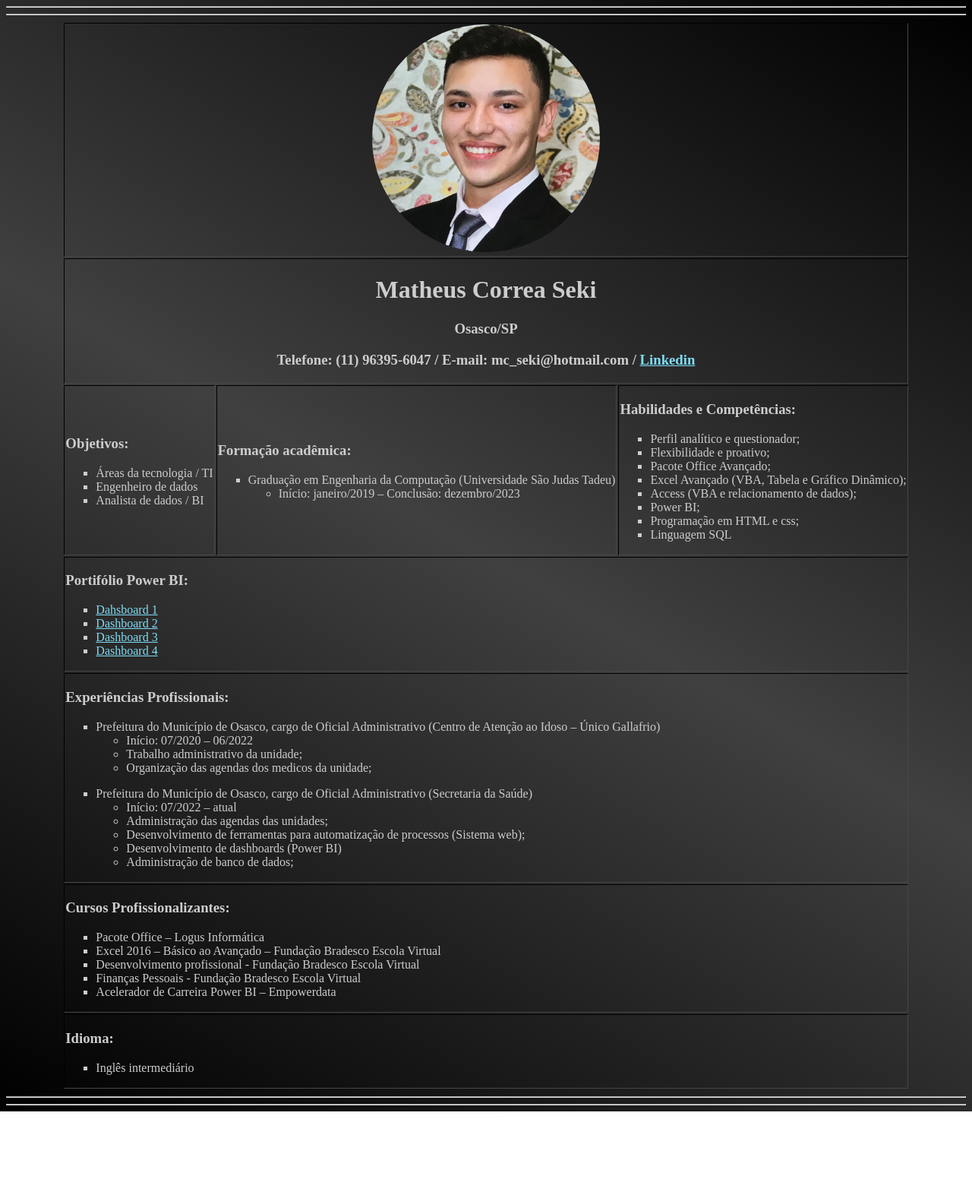
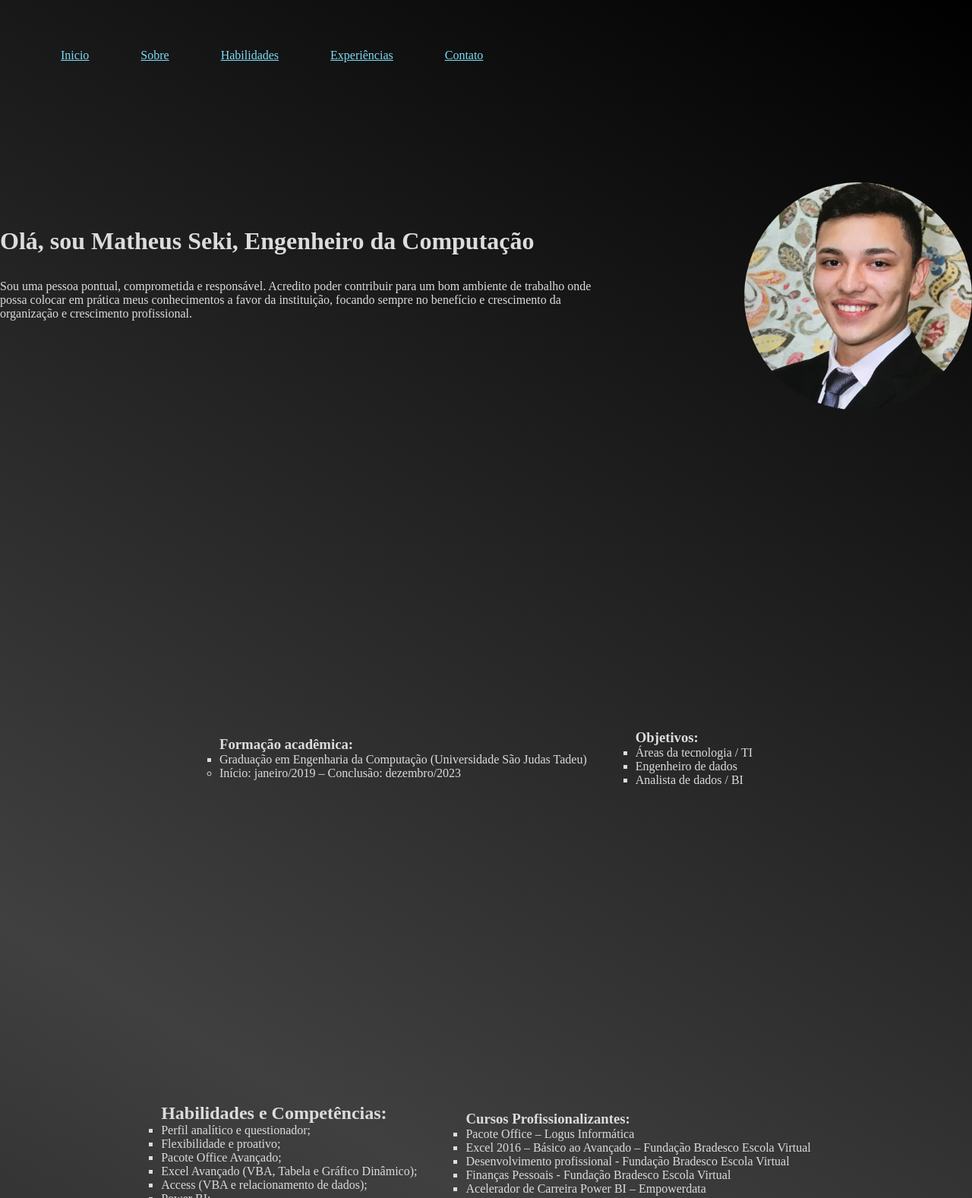
Before and after one commit to mcseki/curriculo, a plain HTML site: page index.html in a window 1280 px wide. Shown: the top 1577 px of the page at 76% size. Before the commit the page ends 1463 px from the top, so only its background shows below. Drawn offline with Linux system fonts and the light colour scheme.

Commit message:
Add files via upload
new curriculo

```diff
--- a/index.html
+++ b/index.html
@@ -1,31 +1,48 @@
 <!DOCTYPE html>
-<html lang="en">
+<html lang="pt-BR">
 <head>
     <meta charset="UTF-8">
     <meta name="viewport" content="width=device-width, initial-scale=1.0">
-    <title>Currículo - Matheus Seki</title>
+    <title>Currículo - Matheus Correa Seki</title>
     <link rel="stylesheet" href="style.css">
 </head>
 <body>
-    <table border="1">
 
-    <tr><td colspan="3"><div style="text-align: center;" class="animacao"><img src="Perfil (2).JPG" class="foto" alt="Matheus Seki"></div></td></tr>
+    <nav class="navbar">
+        <div class="navbar_content">
+            <ul class="navbar_links">
+                <li><a href="#header">Inicio</a></li>
+                <li><a href="#about">Sobre</a></li>
+                <li><a href="#skills">Habilidades</a></li>
+                <li><a href="#exp">Experiências</a></li>
+                <li><a href="#footer">Contato</a></li>
+            </ul>
 
-    <tr><td colspan="3">
-    <h1 style="text-align: center;">Matheus Correa Seki</h1>
-    <h3 style="text-align: center;">Osasco/SP</h3>
-    <h3 style="text-align: center;">Telefone: (11) 96395-6047 / E-mail: mc_seki@hotmail.com / <a href="https://www.linkedin.com/in/matheus-seki-5a8673209/" target="_blank">Linkedin</a></h3>
-    </td><hr></tr>
-    <hr>
-    <tr><td ><h3>Objetivos:</h3>
-        <ul type="square">
-            <li>Áreas da tecnologia / TI</li>
-            <li>Engenheiro de dados
-            </li>
-            <li>Analista de dados / BI</li>
-        </ul>
-    </td>
-    <td ><h3>Formação acadêmica:</h3>
+        </div>
+
+    </nav>
+
+    <!--Inicio-->
+
+    <header id="header" class="max-width">
+        <div class="header__left">
+            <h1>Olá, sou Matheus Seki, Engenheiro da Computação</h1>
+            <p>Sou uma pessoa pontual, comprometida e responsável. Acredito poder contribuir para um bom ambiente de trabalho onde possa colocar em prática meus conhecimentos a favor da instituição, focando sempre no benefício e crescimento da organização e crescimento profissional.</p>
+            <!--<a href="#about">Saiba mais!</a>-->
+        </div>
+        <div class="header__right">
+            <div class="header__image">
+                <img src="Perfil (2).JPG" class="eu" alt="Matheus Seki">
+            </div>
+
+        </div>
+    </header>
+
+    <!--Sobre mim-->
+
+    <section id="about" class="max-width">
+        <div class="section_left">
+            <h3>Formação acadêmica:</h3>
         <ul type="square">
             <li>Graduação em Engenharia da Computação (Universidade São Judas Tadeu)</li>
             <ul>
@@ -33,8 +50,24 @@
                 </li>
             </ul>
         </ul>
-    </td>
-    <td><h3>Habilidades e Competências:</h3>
+        </div>
+        <div class="section_right">
+            <h3>Objetivos:</h3>
+        <ul type="square">
+            <li>Áreas da tecnologia / TI</li>
+            <li>Engenheiro de dados
+            </li>
+            <li>Analista de dados / BI</li>
+        </ul>
+        </div>
+
+    </section>
+
+    <!--Habilidades-->
+
+    <section id="skills" class="max-width">
+        <div class="section_skills_left">
+            <h2>Habilidades e Competências:</h2>
             <ul type="square">
                 <li>Perfil analítico e questionador;</li>
                 <li>Flexibilidade e proativo;           </li>
@@ -47,23 +80,33 @@
                 <li>Programação em HTML e css;</li>
                 <li>Linguagem SQL</li>
             </ul>
-    </td>
-    </tr>
+        </div>
+        <div class="section_skills_right">
+            <h3>Cursos Profissionalizantes:</h3>
+            <ul type="square">
+                <li>Pacote Office – Logus Informática</li>
+                <li>Excel 2016 – Básico ao Avançado – Fundação Bradesco Escola Virtual</li>
+                <li>Desenvolvimento profissional - Fundação Bradesco Escola Virtual</li>
+                <li>Finanças Pessoais - Fundação Bradesco Escola Virtual</li>
+                <li>Acelerador de Carreira Power BI – Empowerdata</li>
+            </ul>
 
-    <tr><td colspan="3"><h3>Portifólio Power BI:</h3>
+            <h3>Idioma:</h3>
                 <ul type="square">
-            <li><a href="https://app.powerbi.com/view?r=eyJrIjoiOTQzOWYyMTItYTk5Zi00OWEwLWJmMDgtNWNmNDMxMTllMDkxIiwidCI6IjkwZGQ1YjY0LWU3MTAtNGQzZi1iYmVjLTU5NDI3Y2NiNDVhOSJ9" target="_blank">Dahsboard 1</a></li>
-            <li><a href="https://app.powerbi.com/view?r=eyJrIjoiNGJmMGViNzktNzE3Mi00MWUxLWEzNTMtODRkY2FiOWY4ZGJjIiwidCI6IjkwZGQ1YjY0LWU3MTAtNGQzZi1iYmVjLTU5NDI3Y2NiNDVhOSJ9" target="_blank">Dashboard 2</a></li>
-            <li><a href="https://app.powerbi.com/view?r=eyJrIjoiZjEwYzZhN2ItMGM3NC00OTlhLThjMjItN2JkYzc5YzI3OTg2IiwidCI6IjkwZGQ1YjY0LWU3MTAtNGQzZi1iYmVjLTU5NDI3Y2NiNDVhOSJ9" target="_blank">Dashboard 3</a></li>
-            <li><a href="https://app.powerbi.com/view?r=eyJrIjoiMzAxOTVlZDUtNTE5NS00ODMzLWJmOTEtZmU0MzY4MTUwYmZjIiwidCI6IjkwZGQ1YjY0LWU3MTAtNGQzZi1iYmVjLTU5NDI3Y2NiNDVhOSJ9" target="_blank">Dashboard 4</a></li>
+                    <li>Inglês intermediário</li>
+                 </ul>
+        </div>
 
-        </ul>
-    </td></tr>
+    </section>
 
-    <tr><td colspan="3"><h3>Experiências Profissionais:</h3>
+    <!--Experiencias-->
+
+    <section id="exp" class="max-width">
+        <div class="section_exp_left">
+            <h3>Experiências Profissionais:</h3>
             <ul type="square">
-            <li>Prefeitura do Município de Osasco, cargo de Oficial Administrativo (Centro de Atenção ao Idoso
-                – Único Gallafrio)</li>
+                <li><h4>Prefeitura do Município de Osasco, cargo de Oficial Administrativo (Centro de Atenção ao Idoso
+                    – Único Gallafrio)</h4></li>
                     <ul>
                         <li>Início: 07/2020 – 06/2022
                         </li>
@@ -73,9 +116,8 @@
                         </li>
                     </ul>
             </ul>
-        <ul type="square">
-            <li>Prefeitura do Município de Osasco, cargo de Oficial Administrativo (Secretaria da Saúde)
-            </li>
+        </BR><ul type="square">
+                <li><h4>Prefeitura do Município de Osasco, cargo de Oficial Administrativo (Secretaria da Saúde)</h4></li>
                 <ul>
                     <li>Início: 07/2022 – atual
                     </li>
@@ -88,26 +130,29 @@
                     <li>Administração de banco de dados;</li>
                 </ul>
             </ul>
-    </td></tr>
+        </div>
 
-    <tr><td colspan="3"><h3>Cursos Profissionalizantes:</h3>
+        <div class="section_exp_right">
+            <h3>Portifólio Power BI:</h3>
         <ul type="square">
-            <li>Pacote Office – Logus Informática</li>
-            <li>Excel 2016 – Básico ao Avançado – Fundação Bradesco Escola Virtual</li>
-            <li>Desenvolvimento profissional - Fundação Bradesco Escola Virtual</li>
-            <li>Finanças Pessoais - Fundação Bradesco Escola Virtual</li>
-            <li>Acelerador de Carreira Power BI – Empowerdata</li>
+            <li><a href="https://app.powerbi.com/view?r=eyJrIjoiOTQzOWYyMTItYTk5Zi00OWEwLWJmMDgtNWNmNDMxMTllMDkxIiwidCI6IjkwZGQ1YjY0LWU3MTAtNGQzZi1iYmVjLTU5NDI3Y2NiNDVhOSJ9" target="_blank">Dahsboard 1</a></li>
+            <li><a href="https://app.powerbi.com/view?r=eyJrIjoiNGJmMGViNzktNzE3Mi00MWUxLWEzNTMtODRkY2FiOWY4ZGJjIiwidCI6IjkwZGQ1YjY0LWU3MTAtNGQzZi1iYmVjLTU5NDI3Y2NiNDVhOSJ9" target="_blank">Dashboard 2</a></li>
+            <li><a href="https://app.powerbi.com/view?r=eyJrIjoiZjEwYzZhN2ItMGM3NC00OTlhLThjMjItN2JkYzc5YzI3OTg2IiwidCI6IjkwZGQ1YjY0LWU3MTAtNGQzZi1iYmVjLTU5NDI3Y2NiNDVhOSJ9" target="_blank">Dashboard 3</a></li>
+            <li><a href="https://app.powerbi.com/view?r=eyJrIjoiMzAxOTVlZDUtNTE5NS00ODMzLWJmOTEtZmU0MzY4MTUwYmZjIiwidCI6IjkwZGQ1YjY0LWU3MTAtNGQzZi1iYmVjLTU5NDI3Y2NiNDVhOSJ9" target="_blank">Dashboard 4</a></li>
+            <li><a href="https://app.powerbi.com/view?r=eyJrIjoiMmQ5M2Q1OTctOWM1Ny00NzMzLWI0OGItYzFlMmE0OGRiNDk1IiwidCI6IjkwZGQ1YjY0LWU3MTAtNGQzZi1iYmVjLTU5NDI3Y2NiNDVhOSJ9" target="_blank">Dashboard 5</a></li>
         </ul>
-    </td></tr>
+        </div>
+    </section>
 
-    <tr><td colspan="3"><h3>Idioma:</h3>
-        <ul type="square">
-            <li>Inglês intermediário</li>
-        </ul>
-    </td></tr>
+    <!--Contato-->
 
-    </table>
-    <hr>
-    <hr>
+    <footer id="footer" class="max-width">
+        <div>
+            <h1 style="text-align: center;">Matheus Correa Seki</h1>
+            <h3 style="text-align: center;">Osasco/SP</h3>
+            <h3 style="text-align: center;">Telefone: (11) 96395-6047 / E-mail: mc_seki@hotmail.com / <a href="https://www.linkedin.com/in/matheus-seki-5a8673209/" target="_blank" alt="Linkedin">Linkedin</a></h3>
+        </div>
+    </footer>
+
 </body>
 </html>
--- a/style.css
+++ b/style.css
@@ -1,22 +1,111 @@
+* {
+    margin: 0;
+    padding: 0;
+    box-sizing: border-box;
+    scroll-behavior: smooth;
+  }
+
 body{
-    color: #cdcdcd;
+    color: #dddcdc;
     background-image: linear-gradient(
         210deg,
         black,
         rgb(65, 64, 64),
         black
     );
+    margin-top: 15rem;
 }
 
-.foto{
+.max-width {
+    width: 100%;
+    max-width: 120rem;
+    margin: 0 auto;
+    margin-bottom: 26rem;
+    justify-content: center;
+    align-items: center;
+  }
+
+.navbar{
+    position: fixed;
+    top: 0;
+    left: 0;
+    width: 100%;
+    z-index: 10;
+    background-color: var(--white);
+}
+
+.navbar .navbar_content{
+    padding: 3rem 4rem 1rem;
+    display: flex;
+    justify-content: space-between;
+}
+
+.navbar .navbar_content .navbar_links li{
+    display: inline-block;
+}
+
+.navbar .navbar_content .navbar_links li:not(:last-of-type){
+    margin-right: 2rem;
+}
+
+.navbar .navbar_content .navbar_links a{
+    padding: 1rem;
+    display: inline-block;
+}
+
+.navbar .navbar_content .navbar_links a:hover{
+    color: var(--tertiary-color);
+}
+
+header{
+    display: flex;
+    justify-content: space-between;
+    align-items: center;
+    gap: 4rem;
+    scroll-margin-top: 40rem ;
+}
+
+header .header__left{
+    max-width: 62rem;
+    flex: 1;
+}
+
+header .header__left p{
+    margin-top: 2rem;
+    margin-bottom: 4rem;
+    max-width: 50rem;
+}
+
+
+header .header__right .header__image .eu{
     height: 300px;
     width: 300px;
     border-radius: 100%;
 }
 
-table{
-    margin: auto;
-    border: #474747;
+section{
+    display: flex;
+    justify-content: center;
+    align-items: center;
+    gap: 4rem;
+    scroll-margin-top: 20rem ;
+}
+
+footer{
+    display: flex;
+    justify-content: center;
+    xalign-items: center;
+    gap: 4rem;
+    scroll-margin-top: 20rem ;
+}
+
+a {
+    color: #7dddf5;
+}
+
+a:hover{
+    color: #2376f1;
+    cursor: hand;
 }
 
 ::-webkit-scrollbar{
@@ -24,14 +113,11 @@ table{
 	height: 10px;
 }
 
-
-
 ::-webkit-scrollbar:hover{
-    width: 10px;
-	height: 10px;
+    width: 15px;
+	height: 15px;
   background: #cdcdcd;
 }
-
 
 ::-webkit-scrollbar-track{
     background: #1C1C1C;
@@ -42,53 +128,3 @@ table{
     border-radius: 12px;
     background: #61b1f3;
 }
-
-a {
-    color: #7dddf5;
-}
-
-a:hover{
-    color: #2376f1;
-cursor: hand;
-}
-
-.xanimacao {
-    position: relative;
-    width: 300px;
-    height: 300px;
-    background: transparent;
-    border-radius: 50%;
-    overflow: hidden;
-}
-
-.xanimacao::before {
-    content: '';
-    position: absolute;
-    inset: -10px 140px;
-    background: linear-gradient(315deg, #fbff00, #00e1ff);
-    transition: .5s;
-    animation: animar 4s linear infinite;
-}
-
-@keyframes animar {
-    0% {
-        transform: rotate(0deg);
-    }
-
-    100% {
-        transform: rotate(360deg);
-    }
-}
-
-.xanimacao:hover::before {
-    inset: -20px 0px;
-}
-
-.xanimacao::after {
-    content: '';
-    position: absolute;
-    inset: 6px;
-    background: url('/link/Perfil (2).JPG)'';
-    border-radius: 50%;
-    z-index: 1;
-}
```
Lines whose indentation alone changed are shown as unchanged.
